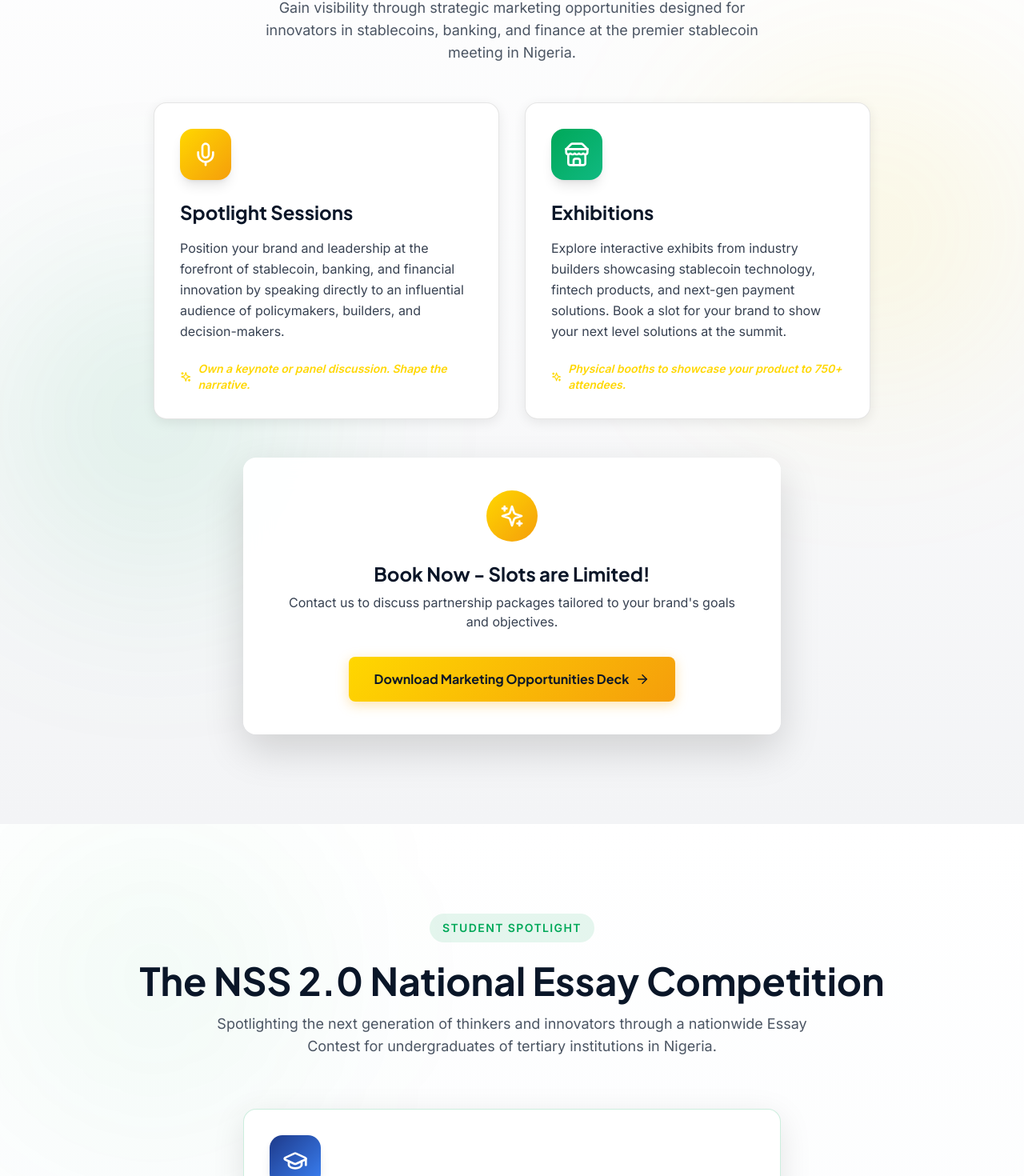
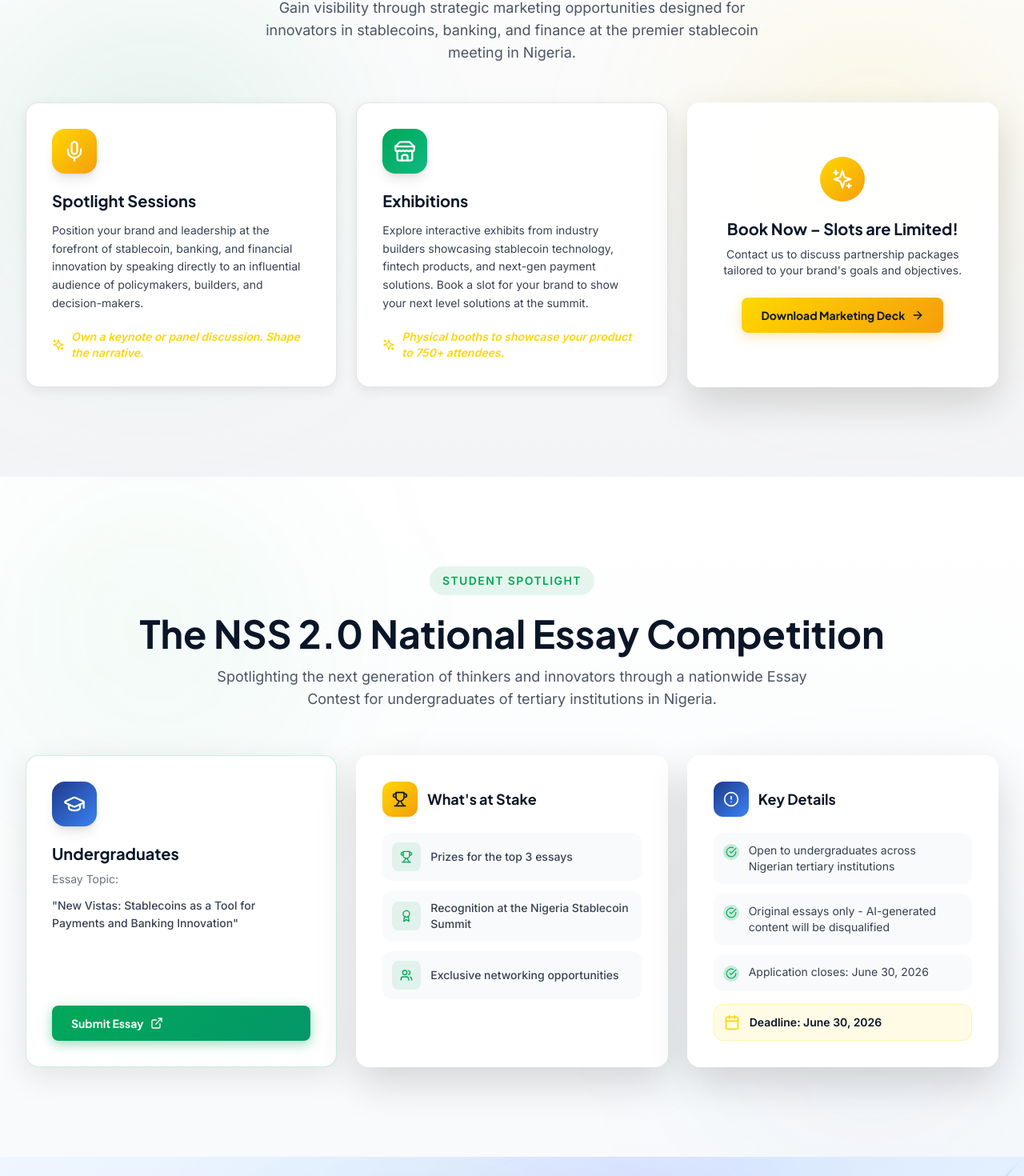
Before and after one commit to flingen/nssnew22, a React (Vite) app: page / in a window 1280 px wide. Shown: the part 7954-9424 px from the top of the page at 80% size. Built offline with nearby package versions, Linux system fonts and the light colour scheme.

Commit message:
Add files via upload

```diff
--- a/src/components/sections/Essay.tsx
+++ b/src/components/sections/Essay.tsx
@@ -33,7 +33,7 @@
       <div className="absolute bottom-0 right-0 w-96 h-96 bg-royal-blue/5 rounded-full blur-[120px]" />
 
       <div className="max-w-7xl mx-auto px-4 sm:px-6 lg:px-8 relative z-10">
-        <div className="text-center mb-16">
+        <div className="text-center mb-14">
           <span className="inline-block px-4 py-2 rounded-full bg-nigeria-green/10 text-nigeria-green text-sm font-semibold tracking-widest uppercase mb-6">
             Student Spotlight
           </span>
@@ -48,26 +48,27 @@
 
         <div
           ref={ref}
-          className={`grid lg:grid-cols-1 max-w-2xl mx-auto gap-8 mb-12 transition-all duration-700 ${
+          className={`grid lg:grid-cols-3 gap-6 transition-all duration-700 ${
             isVisible ? 'opacity-100 translate-y-0' : 'opacity-0 translate-y-10'
           }`}
         >
+          {/* Column 1: Category card */}
           {categories.map((category) => (
             <div
               key={category.title}
-              className={`essay-card p-8 border-t-4 ${category.borderColor}`}
+              className={`essay-card p-8 border-t-4 ${category.borderColor} flex flex-col`}
             >
-              <div className={`w-16 h-16 rounded-2xl bg-gradient-to-br ${category.color} flex items-center justify-center mb-6 shadow-lg`}>
-                <category.icon className="w-8 h-8 text-white" />
+              <div className={`w-14 h-14 rounded-2xl bg-gradient-to-br ${category.color} flex items-center justify-center mb-5 shadow-lg`}>
+                <category.icon className="w-7 h-7 text-white" />
               </div>
 
-              <h3 className="font-satoshi font-bold text-2xl text-deep-navy mb-2">
+              <h3 className="font-satoshi font-bold text-xl text-deep-navy mb-2">
                 {category.title}
               </h3>
 
-              <p className="text-gray-500 text-sm mb-4">Essay Topic:</p>
+              <p className="text-gray-500 text-sm mb-3">Essay Topic:</p>
 
-              <p className="text-gray-700 font-medium leading-relaxed mb-6 min-h-[60px]">
+              <p className="text-gray-700 font-medium text-sm leading-relaxed mb-6 flex-grow">
                 "{category.topic}"
               </p>
 
@@ -81,57 +82,57 @@
               </a>
             </div>
           ))}
-        </div>
 
-        <div className="grid lg:grid-cols-2 gap-8">
-          <div className="glass-card-white rounded-2xl p-8">
-            <div className="flex items-center gap-3 mb-6">
-              <div className="w-12 h-12 rounded-xl bg-gradient-to-br from-fintech-gold to-gold-dark flex items-center justify-center">
-                <Trophy className="w-6 h-6 text-deep-navy" />
+          {/* Column 2: What's at Stake */}
+          <div className="glass-card-white rounded-2xl p-8 flex flex-col">
+            <div className="flex items-center gap-3 mb-5">
+              <div className="w-11 h-11 rounded-xl bg-gradient-to-br from-fintech-gold to-gold-dark flex items-center justify-center">
+                <Trophy className="w-5 h-5 text-deep-navy" />
               </div>
-              <h3 className="font-satoshi font-bold text-xl text-deep-navy">What's at Stake</h3>
+              <h3 className="font-satoshi font-bold text-lg text-deep-navy">What's at Stake</h3>
             </div>
 
-            <div className="space-y-4">
+            <div className="space-y-3 flex-grow">
               {prizes.map((prize) => (
                 <div
                   key={prize.text}
-                  className="flex items-center gap-4 p-4 bg-gray-50 rounded-xl"
+                  className="flex items-center gap-3 p-3 bg-gray-50 rounded-xl"
                 >
-                  <div className="w-10 h-10 rounded-lg bg-nigeria-green/10 flex items-center justify-center flex-shrink-0">
-                    <prize.icon className="w-5 h-5 text-nigeria-green" />
+                  <div className="w-9 h-9 rounded-lg bg-nigeria-green/10 flex items-center justify-center flex-shrink-0">
+                    <prize.icon className="w-4 h-4 text-nigeria-green" />
                   </div>
-                  <p className="text-gray-700 font-medium">{prize.text}</p>
+                  <p className="text-gray-700 text-sm font-medium">{prize.text}</p>
                 </div>
               ))}
             </div>
           </div>
 
-          <div className="glass-card-white rounded-2xl p-8">
-            <div className="flex items-center gap-3 mb-6">
-              <div className="w-12 h-12 rounded-xl bg-gradient-to-br from-royal-blue to-electric-blue flex items-center justify-center">
-                <AlertCircle className="w-6 h-6 text-white" />
+          {/* Column 3: Key Details */}
+          <div className="glass-card-white rounded-2xl p-8 flex flex-col">
+            <div className="flex items-center gap-3 mb-5">
+              <div className="w-11 h-11 rounded-xl bg-gradient-to-br from-royal-blue to-electric-blue flex items-center justify-center">
+                <AlertCircle className="w-5 h-5 text-white" />
               </div>
-              <h3 className="font-satoshi font-bold text-xl text-deep-navy">Key Details</h3>
+              <h3 className="font-satoshi font-bold text-lg text-deep-navy">Key Details</h3>
             </div>
 
-            <div className="space-y-4">
+            <div className="space-y-3 flex-grow">
               {guidelines.map((guideline, index) => (
                 <div
                   key={index}
-                  className="flex items-start gap-4 p-4 bg-gray-50 rounded-xl"
+                  className="flex items-start gap-3 p-3 bg-gray-50 rounded-xl"
                 >
-                  <div className="w-6 h-6 rounded-full bg-nigeria-green/20 flex items-center justify-center flex-shrink-0 mt-0.5">
-                    <CheckCircle className="w-4 h-4 text-nigeria-green" />
+                  <div className="w-5 h-5 rounded-full bg-nigeria-green/20 flex items-center justify-center flex-shrink-0 mt-0.5">
+                    <CheckCircle className="w-3.5 h-3.5 text-nigeria-green" />
                   </div>
-                  <p className="text-gray-700">{guideline}</p>
+                  <p className="text-gray-700 text-sm">{guideline}</p>
                 </div>
               ))}
             </div>
 
-            <div className="mt-6 flex items-center gap-3 p-4 bg-fintech-gold/10 rounded-xl border border-fintech-gold/20">
+            <div className="mt-4 flex items-center gap-3 p-3 bg-fintech-gold/10 rounded-xl border border-fintech-gold/20">
               <Calendar className="w-5 h-5 text-fintech-gold flex-shrink-0" />
-              <p className="text-deep-navy font-semibold">
+              <p className="text-deep-navy text-sm font-semibold">
                 Deadline: June 30, 2026
               </p>
             </div>
--- a/src/components/sections/Sponsorship.tsx
+++ b/src/components/sections/Sponsorship.tsx
@@ -41,55 +41,54 @@
 
         <div
           ref={ref}
-          className={`grid md:grid-cols-2 gap-8 mb-12 max-w-4xl mx-auto transition-all duration-700 ${
+          className={`grid md:grid-cols-3 gap-6 transition-all duration-700 ${
             isVisible ? 'opacity-100' : 'opacity-0'
           }`}
         >
           {opportunities.map((opportunity) => (
             <div
               key={opportunity.title}
-              className="pillar-card p-8 group"
+              className="pillar-card p-8 group flex flex-col"
             >
-              <div className={`w-16 h-16 rounded-2xl bg-gradient-to-br ${opportunity.color} flex items-center justify-center mb-6 shadow-lg group-hover:scale-110 transition-transform duration-300`}>
-                <opportunity.icon className="w-8 h-8 text-white" />
+              <div className={`w-14 h-14 rounded-2xl bg-gradient-to-br ${opportunity.color} flex items-center justify-center mb-5 shadow-lg group-hover:scale-110 transition-transform duration-300`}>
+                <opportunity.icon className="w-7 h-7 text-white" />
               </div>
 
-              <h3 className="font-satoshi font-bold text-2xl text-deep-navy mb-4">
+              <h3 className="font-satoshi font-bold text-xl text-deep-navy mb-3">
                 {opportunity.title}
               </h3>
 
-              <p className="text-gray-700 leading-relaxed mb-6">
+              <p className="text-gray-700 text-sm leading-relaxed mb-5 flex-grow">
                 {opportunity.description}
               </p>
 
               <div className="flex items-center gap-2 text-fintech-gold">
-                <Sparkles className="w-4 h-4" />
+                <Sparkles className="w-4 h-4 flex-shrink-0" />
                 <p className="text-sm font-semibold italic">
                   {opportunity.highlight}
                 </p>
               </div>
             </div>
           ))}
-        </div>
 
-        <div className="text-center">
-          <div className="glass-card-white rounded-2xl p-8 md:p-10 max-w-2xl mx-auto">
-            <div className="w-16 h-16 mx-auto mb-6 rounded-full bg-gradient-to-br from-fintech-gold to-gold-dark flex items-center justify-center">
-              <Sparkles className="w-8 h-8 text-white" />
+          {/* CTA card as the third column */}
+          <div className="glass-card-white rounded-2xl p-8 flex flex-col items-center justify-center text-center">
+            <div className="w-14 h-14 mx-auto mb-5 rounded-full bg-gradient-to-br from-fintech-gold to-gold-dark flex items-center justify-center">
+              <Sparkles className="w-7 h-7 text-white" />
             </div>
-            <h3 className="font-satoshi font-bold text-2xl text-deep-navy mb-2">
-              Book Now - Slots are Limited!
+            <h3 className="font-satoshi font-bold text-xl text-deep-navy mb-2">
+              Book Now – Slots are Limited!
             </h3>
-            <p className="text-gray-700 mb-8">
+            <p className="text-gray-700 text-sm mb-6">
               Contact us to discuss partnership packages tailored to your brand's goals and objectives.
             </p>
             <a
               href="https://drive.google.com/drive/folders/1oz7kOV88m6olRAZYrPGP-WxSv1mcJcZM?usp=sharing"
               target="_blank"
               rel="noopener noreferrer"
-              className="btn-primary px-8 py-4 text-base inline-flex items-center gap-2"
+              className="btn-primary px-6 py-3 text-sm inline-flex items-center gap-2"
             >
-              Download Marketing Opportunities Deck <ArrowRight size={18} />
+              Download Marketing Deck <ArrowRight size={16} />
             </a>
           </div>
         </div>
```
